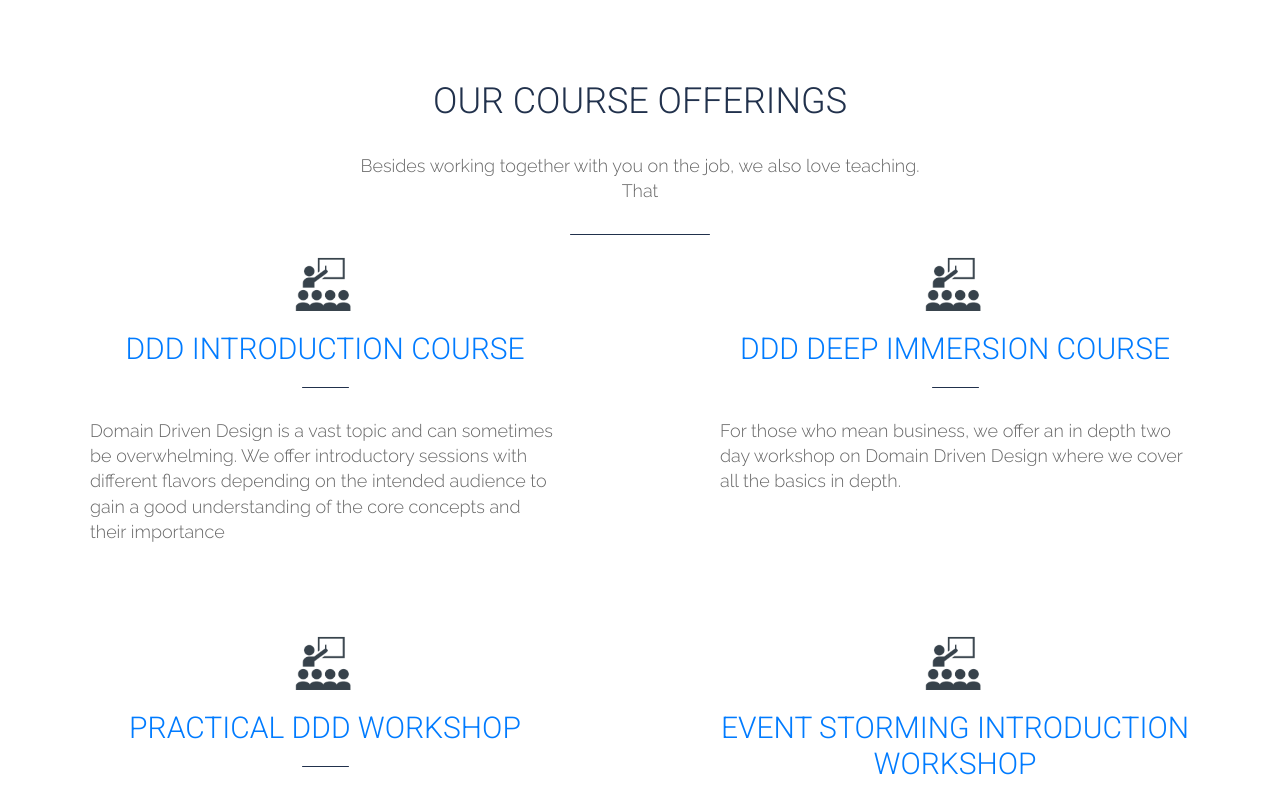
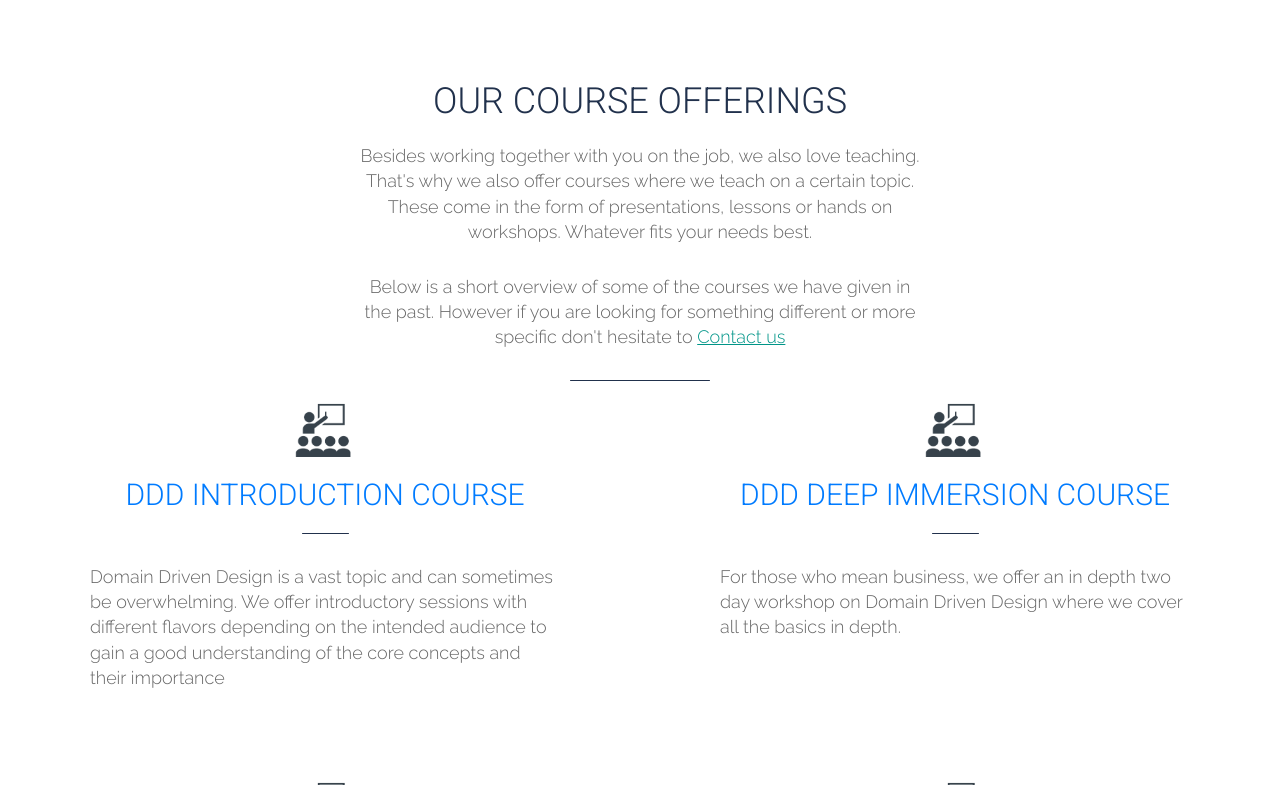
Before and after one commit to tripledio/tripledio.github.io, a Jekyll site: the page built from courses/index.html, in a window 1280 px wide and 900 px high, scrolled down 499 px, cut to the strip 115-900 px from the top of the window. Built offline with Jekyll 4.4.1, drawn with Linux system fonts in a browser that asks for light colours.

Commit message:
Courses header

```diff
--- a/courses/index.html
+++ b/courses/index.html
@@ -15,7 +15,8 @@ qotd:
 <section id="Courses" class="pt-2 pt-md-8 pb-md-10 pb-2 bg-white text-gray">
   <div class="col-12 col-md-10 col-lg-6 offset-0 offset-md-1 offset-lg-3 px-md-4 text-center">
     <h2 class="h3 mb-2">Our course offerings</h2>
-    <p>{{ 'Besides working together with you on the job, we also love teaching. That's why we offer some courses where we teach on a certain topic. These come in the form of presentations, lessons or hands on workshops.' | markdownify }}</p>
+    <p>Besides working together with you on the job, we also love teaching. That's why we also offer courses where we teach on a certain topic. These come in the form of presentations, lessons or hands on workshops. Whatever fits your needs best.</p>
+    <p>Below is a short overview of some of the courses we have given in the past. However if you are looking for something different or more specific don't hesitate to <a href="/contact">Contact us</a></p>
     <hr class="slab center w-25">
   </div>
   <div class="container">
```
